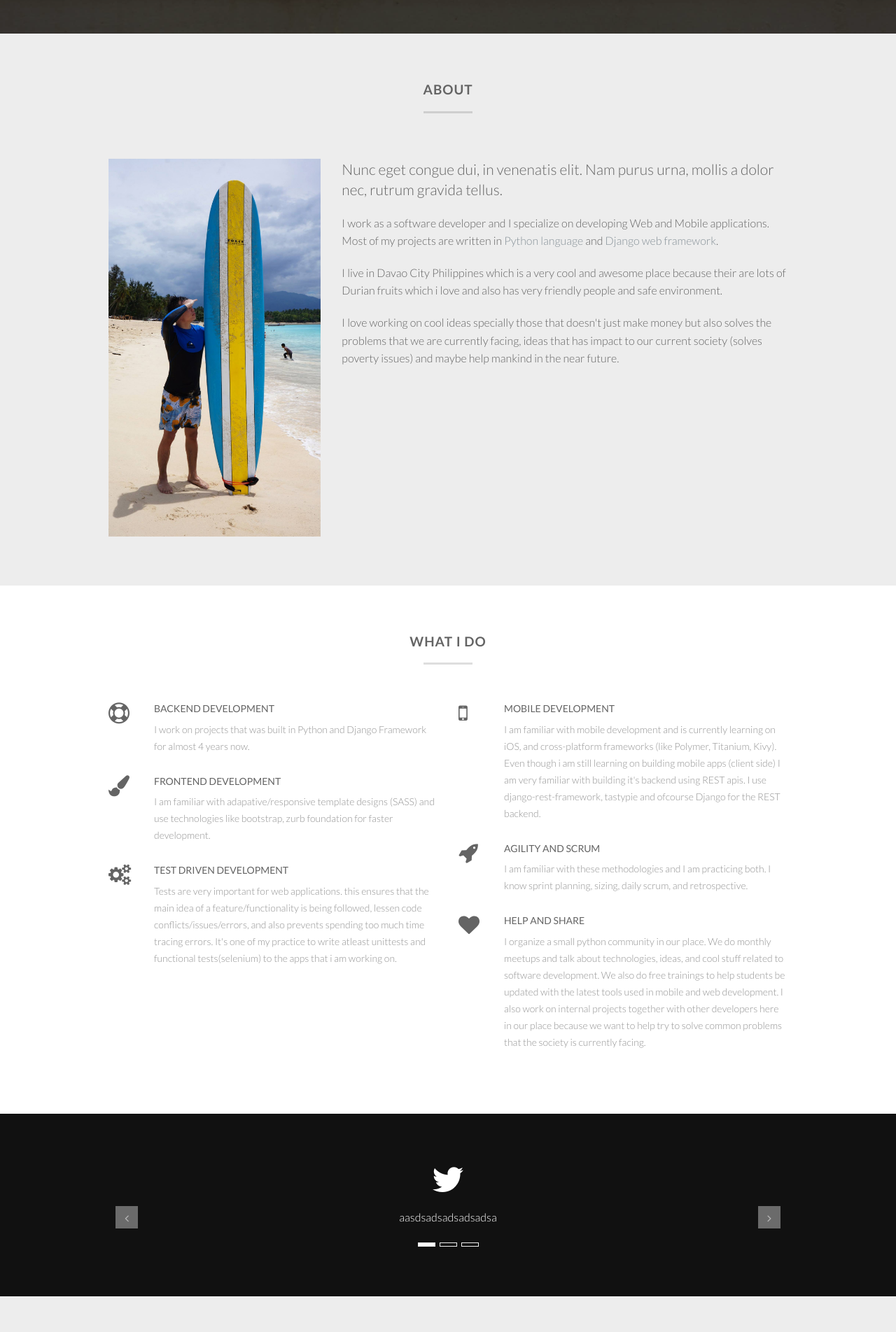
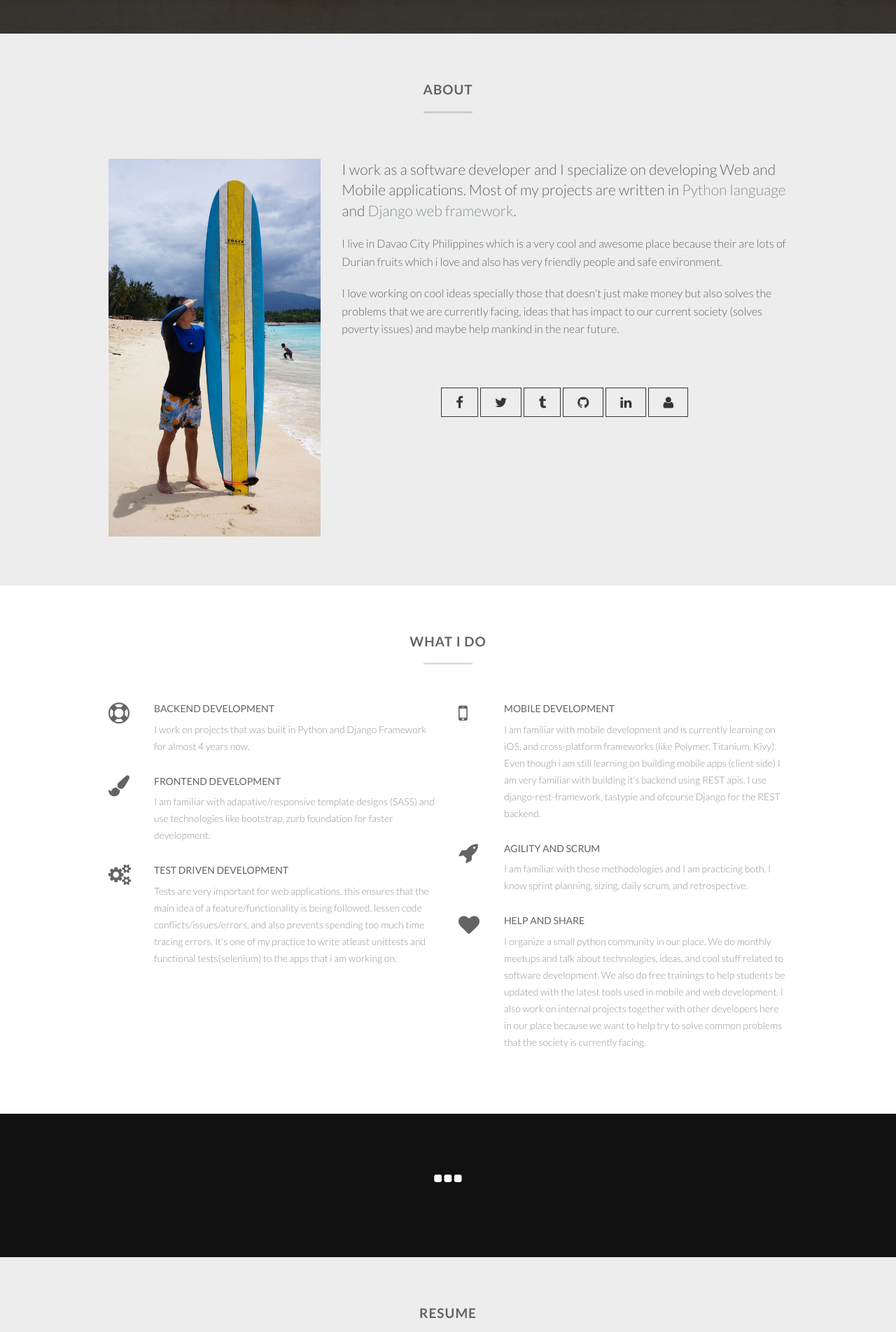
Before and after one commit to earvingemenez/earvingemenez, a Django app: page / in a window 1280 px wide. Shown: the part 752-2656 px from the top of the page at 70% size. Run offline with Django 3.2, Linux system fonts and the light colour scheme; data comes from the database, SQL or seed files in the repository; data that the repository does not hold is empty; some libraries are stand-ins or nearby versions.

Commit message:
added feedback

```diff
--- a/earvingemenez/urls.py
+++ b/earvingemenez/urls.py
@@ -6,6 +6,7 @@
 
     url(r'^', include('main.urls')),
     url(r'^admin/', include(admin.site.urls)),
+    url(r'^portfolio/', include('portfolio.urls')),
 
 )
 
--- a/portfolio/admin.py
+++ b/portfolio/admin.py
@@ -5,6 +5,7 @@
     Skill,
     Education,
     Interest,
+    Feedback,
 )
 
 
@@ -14,3 +15,4 @@
 admin.site.register(Skill)
 admin.site.register(Education)
 admin.site.register(Interest)
+admin.site.register(Feedback)
--- /dev/null
+++ b/portfolio/urls.py
@@ -0,0 +1,10 @@
+from django.conf.urls import patterns, include, url
+from .views import FeedbackView
+
+
+
+urlpatterns = patterns('',
+
+    url(r'^feedback$', FeedbackView.as_view(), name='feedback_view'),
+
+)
--- a/portfolio/views.py
+++ b/portfolio/views.py
@@ -1,3 +1,20 @@
 from django.shortcuts import render
+from django.core.urlresolvers import reverse
 
-# Create your views here.
+from django.http import HttpResponseRedirect, HttpResponse, Http404
+from django.shortcuts import render
+from django.views.generic import TemplateView, View
+
+from braces.views import (
+    JSONResponseMixin,
+    AjaxResponseMixin,
+)
+
+from .models import Feedback
+
+
+class FeedbackView(AjaxResponseMixin, JSONResponseMixin, View):
+
+    def get(self, *args, **kwargs):
+        response = Feedback.objects.all()
+        return self.render_json_object_response(response)
--- a/static/assets/css/app.css
+++ b/static/assets/css/app.css
@@ -991,7 +991,7 @@
 .pace .pace-activity:before {
   content: '';
   background-color: #202020;
-  background-image: url('../img/logo/logo.png');
+  background-image: url('../img/logo/logoa.png');
   background-repeat: no-repeat;
   background-position: center center;
   display: block;
--- a/static/assets/js/app.js
+++ b/static/assets/js/app.js
@@ -164,20 +164,29 @@
 	// 	}
 	// });
 
-	var tweetsHtml = '<ul class="feedback">';
-	var list = ['aasdsadsadsadsadsa', 'aasdasdsadasdasdsab', 'casdsadsadsadsadsa'];
+	$.get('/portfolio/feedback', {})
+		.done(function(response) {
+			var feedHtml = $('<ul>').prop('class', 'feedback');
+			var x = response.length;
 			var n = 0;
-	while(n < list.length) {
-		tweetsHtml += '<li>' + list[n] + '</li>';
+
+			while(n < x) {
+				var li = $('<li>');
+				var content = $('<p>').text(response[n].fields.content);
+				var author = $('<p>').text('~ ' + response[n].fields.author);
+
+				li.append(content);
+				li.append(author);
+				feedHtml.append(li);
 				n++;
 			}
-	tweetsHtml += '</ul>';
-	$('#feedback').html(tweetsHtml);
+
+			$('#feedback').html(feedHtml);
 			$(".feedback").bxSlider({
 				nextText: "",
 				prevText: ""
 			});
-
+		});
 
 	/* ---------------------------------------------------------
 	 *	Portfolio
--- a/templates/main/index.html
+++ b/templates/main/index.html
@@ -34,7 +34,7 @@
     </head>
     <body>
         <!-- Menu -->
-        <div class="navmenu navmenu-fixed-right offcanvas">
+        <!-- <div class="navmenu navmenu-fixed-right offcanvas">
             <a href="#" class="navmenu-brand">
             <img class="navmenu-brand" src="{% static 'assets/img/logo/logo.png' %}" alt="Logo">
             <span class="btn-close" data-toggle="offcanvas" data-target=".navmenu" data-canvas="body">&times;</span>
@@ -62,7 +62,7 @@
                 <li><a href="#"><i class="fa fa-dribbble"></i></a></li>
                 <li><a href="#"><i class="fa fa-linkedin"></i></a></li>
             </ul>
-        </div>
+        </div> -->
         <header class="navbar intro-header">
             <div class="col-md-6">
                 <!-- <img class="navmenu-brand" src="{% static 'assets/img/logo/logo.png' %}" alt="Logo"> -->
@@ -106,11 +106,7 @@
                         <img src="{% static 'assets/img/about/me.jpg' %}" class="img-responsive about-img" />
                     </div>
                     <div class="col-sm-8 wow fadeInRight" data-wow-duration="0.7s" data-wow-delay="0s">
-                        <p class="lead">
-                            Nunc eget congue dui, in venenatis elit. Nam purus urna,
-                            mollis a dolor nec, rutrum gravida tellus.
-                        </p>
-                        <p>I work as a software developer and I specialize on developing Web and Mobile
+                        <p class="lead">I work as a software developer and I specialize on developing Web and Mobile
                             applications. Most of my projects are written in <a href="http://python.org">Python language</a>
                             and <a href="http://djangoproject.com">Django web framework</a>.
                         </p>
@@ -121,6 +117,16 @@
                             that we are currently facing, ideas that has impact to our current society (solves poverty issues) and maybe help
                             mankind in the near future.
                         </p>
+                        <br>
+                        <br>
+                        <div class="text-center">
+                            <a href="https://www.facebook.com/earvin.gemenez" class="btn btn-theme-inverse"><i class="fa fa-facebook fa-lg"></i></a>
+                            <a href="http://www.twitter.com/tomomoii" class="btn btn-theme-inverse"><i class="fa fa-twitter fa-lg"></i></a>
+                            <a href="http://tomomoi.tumblr.com" class="btn btn-theme-inverse"><i class="fa fa-tumblr fa-lg"></i></a>
+                            <a href="https://github.com/earvingemenez" class="btn btn-theme-inverse"><i class="fa fa-github fa-lg"></i></a>
+                            <a href="http://ph.linkedin.com/in/tomomoi" class="btn btn-theme-inverse"><i class="fa fa-linkedin fa-lg"></i></a>
+                            <a href="https://www.odesk.com/users/~0144b0608644881e82" class="btn btn-theme-inverse"><i class="fa fa-user fa-lg"></i></a>
+                        </div>
                     </div>
                 </div>
             </div>
@@ -238,7 +244,7 @@
             <div class="container">
                 <div class="row">
                     <div class="col-sm-12 text-center wow fadeInDown" data-wow-duration="0.7s" data-wow-delay="0s">
-                        <i class="fa fa-twitter twitter-feed-icon"></i>
+                        <i class="fa fa-ellipsis-h twitter-feed-icon"></i>
                         <span id="feedback">
                         </span>
                     </div>
```
Lines whose indentation alone changed are shown as unchanged.
